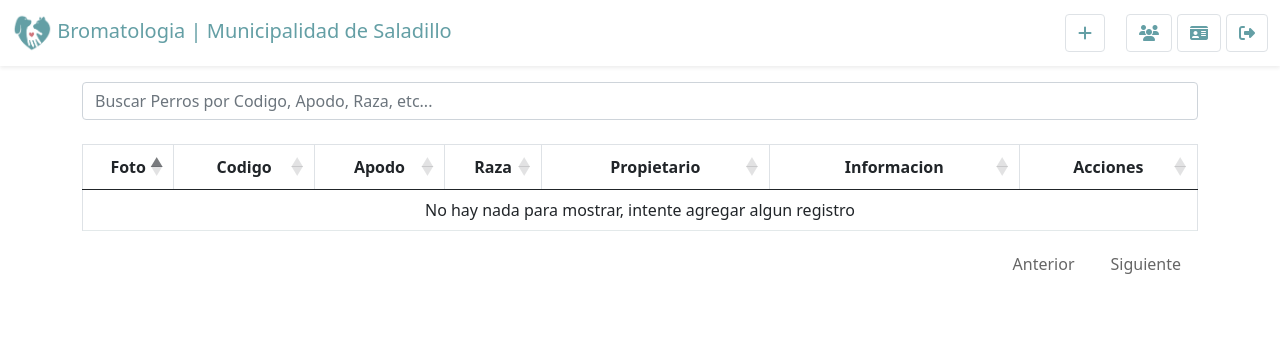
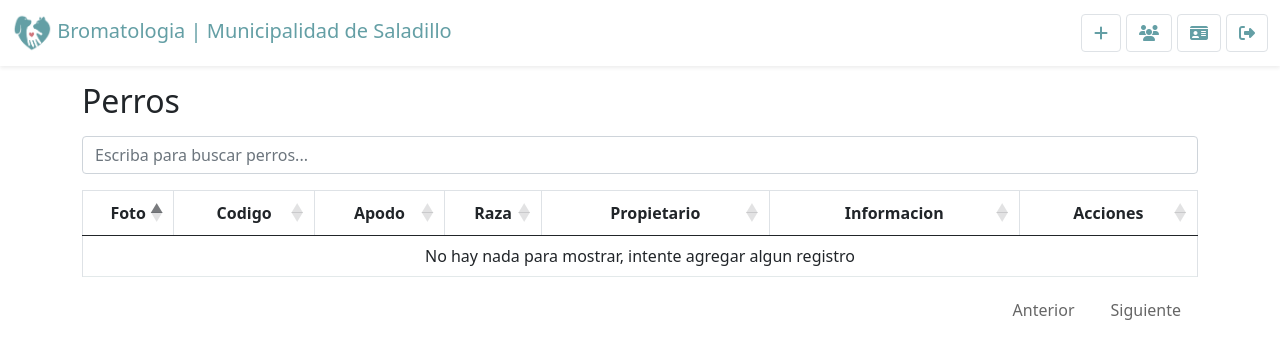
Before and after one commit to JoaquinLabarta/Proyecto_Perros, a PHP site: page /php/vistas/page_principal/index.php in a window 1280 px wide. Shown: the top 359 px of the page. Run offline with PHP 8.4, Linux system fonts and the light colour scheme; the visitor is signed in with stand-in values (Sample User, id 1); data that the repository does not hold is empty; some libraries are stand-ins or nearby versions.

Commit message:
Mejore la pagina de perros

```diff
--- a/php/vistas/componentes/header.php
+++ b/php/vistas/componentes/header.php
@@ -13,7 +13,8 @@
         border-radius: .25rem;
         transition: box-shadow .15s ease-in-out;
     }
-    .btn{
+
+    .btn {
         margin-left: 5px;
     }
 </style>
@@ -25,15 +26,15 @@
             Bromatologia | Municipalidad de Saladillo
         </a>
         <div class="d-flex">
-            <?php if ($_SESSION["Rol"] == 1): ?>
-                <div class="dropdown me-2">
+            <?php if ($_SESSION["Rol"] == 1) : ?>
+                <div class="dropdown">
                     <div class="d-flex">
-                    <button class="btn btn-white border me-2" style='color: #649fa5' type="button" data-bs-toggle="dropdown">
+                        <button class="btn btn-white border" style='color: #649fa5' type="button" data-bs-toggle="dropdown" title="Agregar">
                             <i class="fas fa-plus"></i>
                         </button>
-                    <?php if ($_SESSION["Rol"] == 1): ?>
+                        <?php if ($_SESSION["Rol"] == 1) : ?>
                             <ul class="dropdown-menu dropdown-menu-end" aria-labelledby="dropdownMenuButton1">
-                            <?php if ($carpeta_actual === "page_principal"): ?>
+                                <?php if ($carpeta_actual === "page_principal") : ?>
                                     <li>
                                         <button class="dropdown-item" data-bs-toggle="modal" data-bs-target="#agregarPerro">Nuevo perro</button>
                                     </li>
@@ -41,12 +42,12 @@
                                 <?php if (
                                     $carpeta_actual === "page_propietarios" or
                                     $carpeta_actual === "page_principal"
-                            ): ?>
+                                ) : ?>
                                     <li>
                                         <button class="dropdown-item" data-bs-toggle="modal" data-bs-target="#agregarPropietario">Nuevo propietario</button>
                                     </li>
                                 <?php endif; ?>
-                            <?php if ($carpeta_actual === "page_usuarios"): ?>
+                                <?php if ($carpeta_actual === "page_usuarios") : ?>
                                     <li>
                                         <button class="dropdown-item" data-bs-toggle="modal" data-bs-target="#agregarUsuario">Nuevo usuario</button>
                                     </li>
@@ -54,26 +55,20 @@
                             </ul>
                         <?php endif; ?>
                     </div>
+                </div>
             <?php endif; ?>
-                </div>
-                        <?php if ($_SESSION["Rol"] == 1): ?>
-                                <?php if (
-                                    $carpeta_actual !== "page_principal"
-                                ): ?>
+            <?php if ($_SESSION["Rol"] == 1) : ?>
+                <?php if ($carpeta_actual !== "page_principal") : ?>
                     <a class='btn btn-white border' title="Usuarios" style='color: #649fa5' href="/proyecto-perros/php/vistas/page_principal">
                         <i class="fas fa-home"></i>
                     </a>
                 <?php endif; ?>
-                                <?php if (
-                                    $carpeta_actual !== "page_usuarios"
-                                ): ?>
+                <?php if ($carpeta_actual !== "page_usuarios") : ?>
                     <a class="btn btn-white border" title="Usuarios" style='color: #649fa5' href="/proyecto-perros/php/vistas/page_usuarios">
                         <i class="fas fa-users"></i>
                     </a>
                 <?php endif; ?>
-                                <?php if (
-                                    $carpeta_actual !== "page_propietarios"
-                                ): ?>
+                <?php if ($carpeta_actual !== "page_propietarios") : ?>
                     <a class='btn btn-white border' title="Propietarios" style='color: #649fa5' href="/proyecto-perros/php/vistas/page_propietarios">
                         <i class="fas fa-id-card"></i>
                     </a>
@@ -84,5 +79,4 @@
             </a>
         </div>
     </div>
-    </div>
 </nav>
--- a/php/vistas/page_principal/index.php
+++ b/php/vistas/page_principal/index.php
@@ -110,13 +110,12 @@ $carpeta_actual = basename(getcwd());
 <body>
     <?php include_once "../componentes/header.php"; ?>
     <div class="container">
-        <div class="row mt-3">
-            <div class="col">
-                <input class="form-control" id="inputBuscarPerro" type="text" placeholder="Buscar Perros por Codigo, Apodo, Raza, etc...">
-            </div>
+        <h2 class="my-3">Perros</h2>
+        <div class="col my-3">
+            <input class="form-control" id="inputBuscarPerro" type="text" placeholder="Escriba para buscar perros...">
         </div>
         <div class="row">
-            <div class="col-lg-12 table-responsive"><br>
+            <div class="col-lg-12 table-responsive">
                 <table id="perros" class="table table-hover table-bordered">
                     <thead>
                         <th class="text-center">Foto</th>
@@ -125,10 +124,7 @@ $carpeta_actual = basename(getcwd());
                         <th class="text-center">Raza</th>
                         <th class="text-center">Propietario</th>
                         <th class="text-center">Informacion</th>
-                        <?php if (
-                            $_SESSION["Rol"] == 1 ||
-                            $_SESSION["Rol"] == 2
-                        ): ?>
+                        <?php if ($_SESSION["Rol"] == 1 || $_SESSION["Rol"] == 2): ?>
                             <th class="text-center">Acciones</th>
                         <?php endif; ?>
                     </thead>
@@ -138,9 +134,7 @@ $carpeta_actual = basename(getcwd());
                                 <td class="text-center align-middle">
                                     <img class="img-thumbnail" src="<?php echo $perro[
                                         "FotoUrl"
-                                    ]; ?>" alt="Foto" width="48" id="foto-<?php echo $perro[
-                                    "TatooId"
-                                ]; ?>" />
+                                    ]; ?>" alt="Foto" width="48" id="foto-<?php echo $perro["TatooId"]; ?>" />
                                 </td>
                                 <td class="text-center align-middle"><?php echo $perro["TatooId"]; ?></td>
                                 <td class="text-center align-middle"><?php echo $perro["Apodo"]; ?></td>
@@ -152,19 +146,19 @@ $carpeta_actual = basename(getcwd());
                                     $perro
                                 ); ?>)'>Click para ver</button></td>
                                 <?php if ($_SESSION["Rol"] == 1 || $_SESSION["Rol"] == 2): ?>
-                                    <td class=" text-center align-middle">
+                                    <td class="text-center align-middle">
                                         <button class="btn border" style="color:green" data-bs-toggle="tooltip" data-bs-placement="top" title="Editar" onclick='editarPerro(<?php echo json_encode(
                                             $perro
                                         ); ?>)'>
                                             <i class="far fa-edit"></i>
                                         </button>
-                                    <?php endif; ?>
-                                    <?php if ($_SESSION["Rol"] == 1 ): ?>
-                                        <button class="btn border" style="color:red" data-bs-toggle="tooltip" data-bs-placement="top" title="Borrar" onclick="eliminarPerro(<?php echo $perro[
-                                            "PerroId"
-                                        ]; ?>)">
-                                            <i class="far fa-trash-alt"></i>
-                                        </button>
+                                        <?php if ($_SESSION["Rol"] == 1): ?>
+                                            <button class="btn border" style="color:red" data-bs-toggle="tooltip" data-bs-placement="top" title="Borrar" onclick="eliminarPerro(<?php echo $perro[
+                                                "PerroId"
+                                            ]; ?>)">
+                                                <i class="far fa-trash-alt"></i>
+                                            </button>
+                                        <?php endif; ?>
                                     </td>
                                 <?php endif; ?>
                             </tr>
```
Lines whose indentation alone changed are shown as unchanged.
